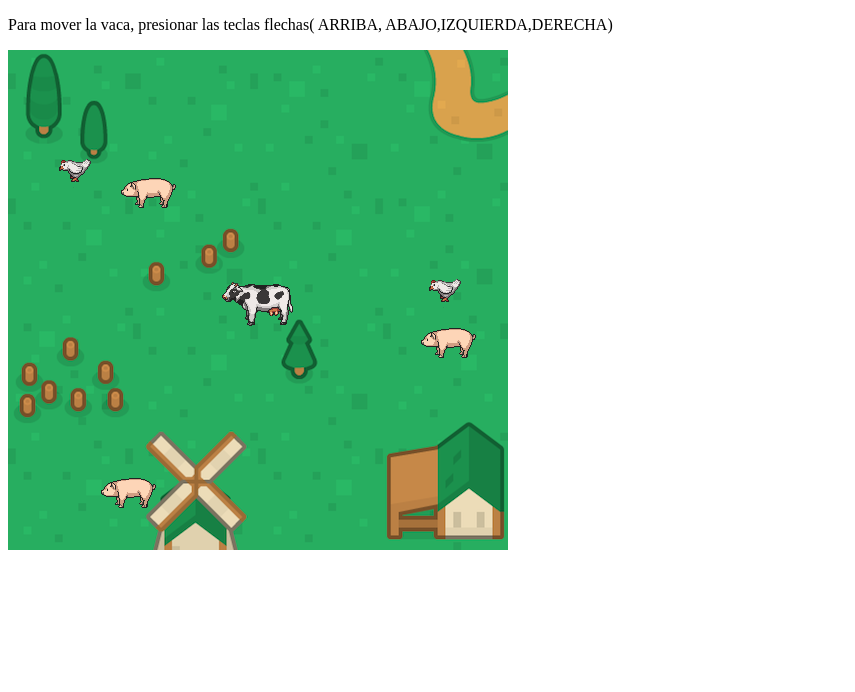
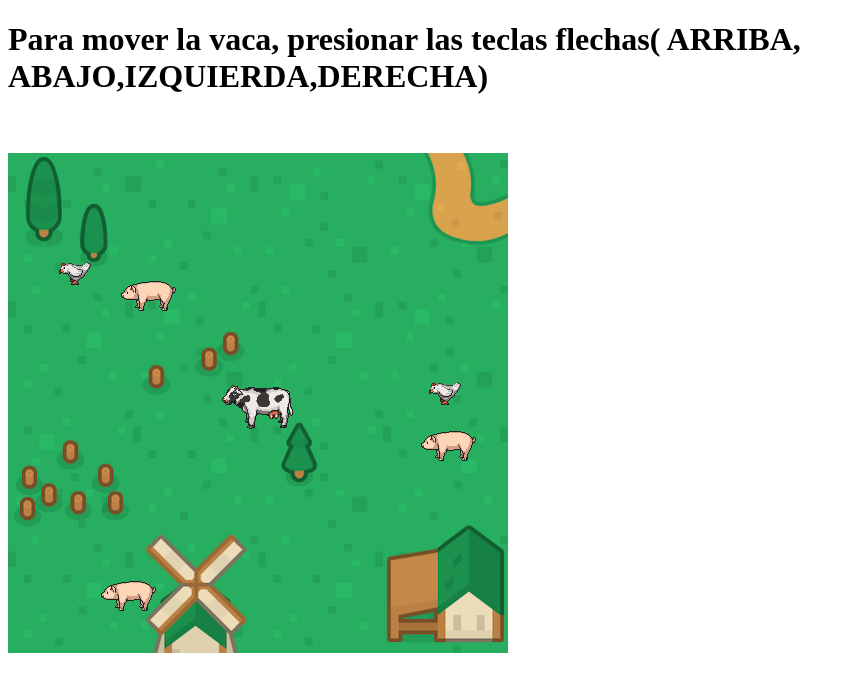
Before and after one commit to Hafrancol/VillaPlatzi, a plain HTML site: page index.html in a window 1280 px wide. Shown: the whole page, without its empty margins (0-855 px from the left). Drawn offline with Linux system fonts and the light colour scheme.

Commit message:
Update index.html

```diff
--- a/index.html
+++ b/index.html
@@ -11,7 +11,9 @@
 
 <body>
 
-    <p> Para mover la vaca, presionar las teclas flechas( ARRIBA, ABAJO,IZQUIERDA,DERECHA)</p>
+    <h1> Para mover la vaca, presionar las teclas flechas( ARRIBA, ABAJO,IZQUIERDA,DERECHA)</h1>
+    <br>
+    <br>
 
     <canvas width="500px" height="500px" id="villaPlatzi"></canvas>
 
```
